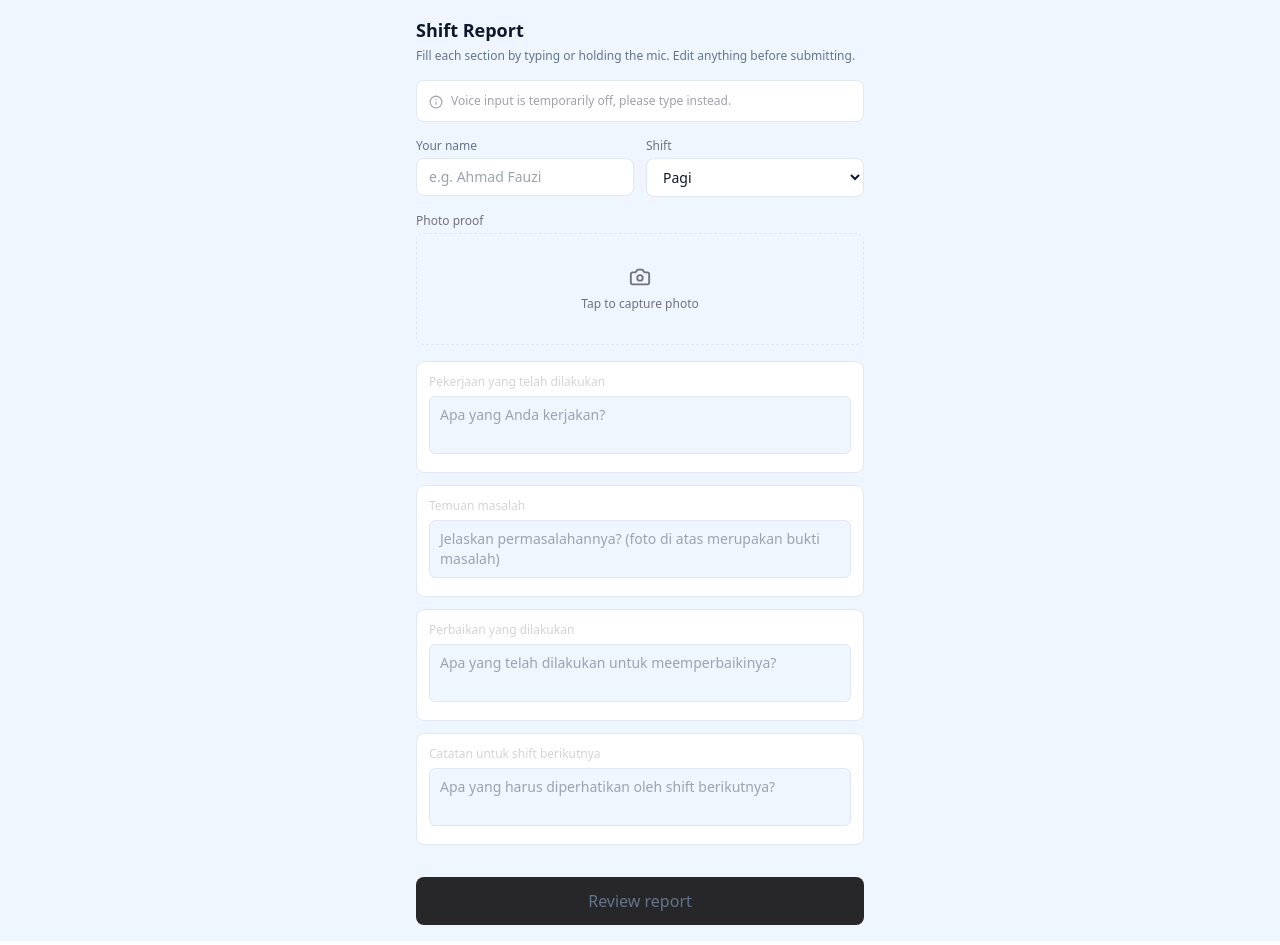
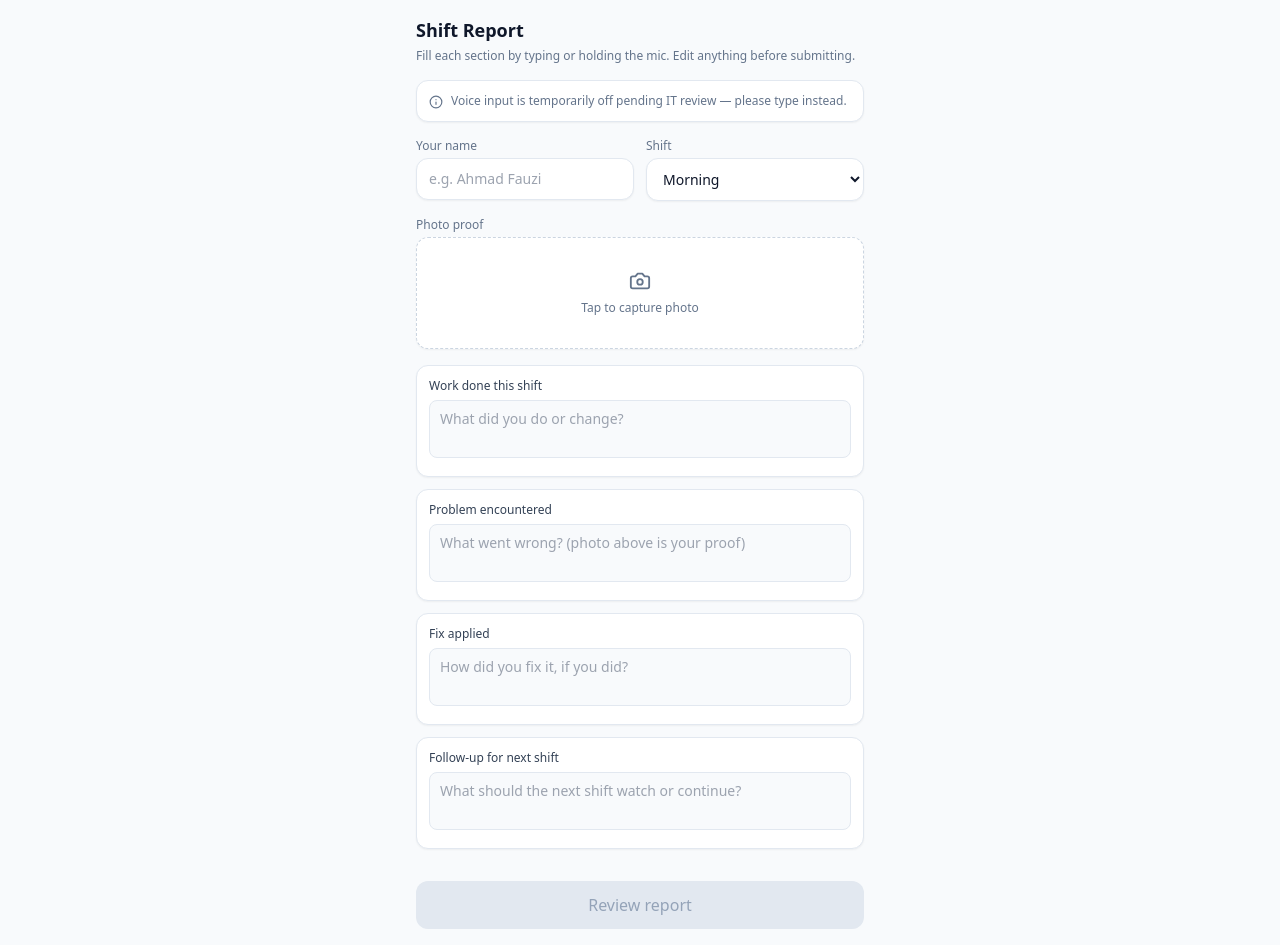
Before and after one commit to alifiadewi/Shift-Log, a React (Vite) app: page / in a window 1280 px wide. Built offline with nearby package versions, Linux system fonts and the light colour scheme.

Commit message:
Update App.jsx

```diff
--- a/src/App.jsx
+++ b/src/App.jsx
@@ -2,13 +2,13 @@ import React, { useState, useRef } from "react";
 import { Camera, Mic, Square, RotateCcw, CheckCircle2, Info } from "lucide-react";
 
 const CATEGORIES = [
-  { key: "workDone", label: "Pekerjaan yang telah dilakukan", placeholder: "Apa yang Anda kerjakan?" },
-  { key: "problem", label: "Temuan masalah", placeholder: "Jelaskan permasalahannya? (foto di atas merupakan bukti masalah)" },
-  { key: "solution", label: "Perbaikan yang dilakukan", placeholder: "Apa yang telah dilakukan untuk meemperbaikinya?" },
-  { key: "followUp", label: "Catatan untuk shift berikutnya", placeholder: "Apa yang harus diperhatikan oleh shift berikutnya?" },
+  { key: "workDone", label: "Work done this shift", placeholder: "What did you do or change?" },
+  { key: "problem", label: "Problem encountered", placeholder: "What went wrong? (photo above is your proof)" },
+  { key: "solution", label: "Fix applied", placeholder: "How did you fix it, if you did?" },
+  { key: "followUp", label: "Follow-up for next shift", placeholder: "What should the next shift watch or continue?" },
 ];
 
-const SHIFTS = ["Pagi", "Siang", "Malam"];
+const SHIFTS = ["Morning", "Afternoon", "Night"];
 
 // PENDING
 // Mic input sends raw audio to Google/Apple's speech service; AI cleanup sends text to Anthropic
@@ -19,7 +19,7 @@ const CLEANUP_ENDPOINT = "/api/cleanup";
 
 export default function ShiftReportForm() {
   const [name, setName] = useState("");
-  const [shift, setShift] = useState("Pagi");
+  const [shift, setShift] = useState("Morning");
   const [photo, setPhoto] = useState(null);
   const [fields, setFields] = useState({ workDone: "", problem: "", solution: "", followUp: "" });
   const [recordingKey, setRecordingKey] = useState(null);
@@ -96,7 +96,7 @@ export default function ShiftReportForm() {
       setFields((f) => ({ ...f, ...cleaned }));
     } catch (err) {
       console.error("Cleanup failed:", err);
-      setCleanupError("Couldn't clean up right now — your original text is still here.");
+      setCleanupError("Couldn't Summarize");
     } finally {
       setIsCleaning(false);
     }
@@ -127,33 +127,33 @@ export default function ShiftReportForm() {
 
   if (submitted) {
     return (
-      <div className="min-h-screen bg-blue-50 text-slate-900 flex items-center justify-center p-4">
-        <div className="w-full max-w-md bg-white border border-slate-200 rounded-xl p-6">
-          <div className="flex items-center gap-2 text-emerald-400 mb-4">
+      <div className="min-h-screen bg-slate-50 text-slate-900 flex items-center justify-center p-4">
+        <div className="w-full max-w-md bg-white border border-slate-200 rounded-2xl p-6 shadow-sm">
+          <div className="flex items-center gap-2 text-emerald-600 mb-4">
             <CheckCircle2 size={22} />
             <span className="font-medium">Report ready</span>
           </div>
-          <p className="text-sm text-zinc-400 mb-4">
+          <p className="text-sm text-slate-500 mb-4">
             There's no server yet, so nothing was actually sent. This is exactly what would go to the
             backend once it exists.
           </p>
-          <div className="bg-blue-50 border border-slate-200 rounded-lg p-3 text-xs text-zinc-300 space-y-2 max-h-72 overflow-auto">
+          <div className="bg-slate-50 border border-slate-200 rounded-xl p-3 text-xs text-slate-700 space-y-2 max-h-72 overflow-auto">
             <div><span className="text-slate-500">Name:</span> {submitted.name}</div>
             <div><span className="text-slate-500">Shift:</span> {submitted.shift}</div>
             <div><span className="text-slate-500">Time:</span> {submitted.submittedAt}</div>
             {CATEGORIES.map((c) => (
               <div key={c.key}>
                 <span className="text-slate-500">{c.label}:</span>{" "}
-                {submitted.fields[c.key] || <em className="text-zinc-600">empty</em>}
+                {submitted.fields[c.key] || <em className="text-slate-400">empty</em>}
               </div>
             ))}
           </div>
           {submitted.photo && (
-            <img src={submitted.photo} alt="Report proof" className="w-full rounded-lg mt-3 border border-slate-200" />
+            <img src={submitted.photo} alt="Report proof" className="w-full rounded-xl mt-3 border border-slate-200" />
           )}
           <button
             onClick={handleNewReport}
-            className="w-full mt-4 bg-amber-500 hover:bg-amber-400 text-zinc-950 font-medium rounded-lg py-2.5"
+            className="w-full mt-4 bg-blue-700 hover:bg-blue-800 text-white font-medium rounded-xl py-2.5 shadow-sm"
           >
             Start a new report
           </button>
@@ -163,15 +163,21 @@ export default function ShiftReportForm() {
   }
 
   return (
-    <div className="min-h-screen bg-blue-50 text-slate-900 p-4">
+    <div className="min-h-screen bg-slate-50 text-slate-900 p-4">
       <div className="max-w-md mx-auto">
         <h1 className="text-lg font-semibold mb-1">Shift Report</h1>
         <p className="text-xs text-slate-500 mb-4">Fill each section by typing or holding the mic. Edit anything before submitting.</p>
 
         {!VOICE_INPUT_ENABLED && (
-          <div className="flex items-start gap-2 bg-white border border-slate-200 rounded-lg p-3 mb-4 text-xs text-zinc-400">
+          <div className="flex items-start gap-2 bg-white border border-slate-200 rounded-xl p-3 mb-4 text-xs text-slate-500 shadow-sm">
             <Info size={14} className="mt-0.5 shrink-0" />
-            <span>Voice input is temporarily off, please type instead.</span>
+            <span>Voice input is temporarily off pending IT review — please type instead.</span>
+          </div>
+        )}
+        {VOICE_INPUT_ENABLED && !speechSupported && (
+          <div className="flex items-start gap-2 bg-white border border-slate-200 rounded-xl p-3 mb-4 text-xs text-slate-500 shadow-sm">
+            <Info size={14} className="mt-0.5 shrink-0" />
+            <span>Voice input isn't supported in this browser — typing still works for every field.</span>
           </div>
         )}
 
@@ -182,15 +188,15 @@ export default function ShiftReportForm() {
               value={name}
               onChange={(e) => setName(e.target.value)}
               placeholder="e.g. Ahmad Fauzi"
-              className="w-full bg-white border border-slate-200 rounded-lg px-3 py-2 text-sm outline-none focus:border-amber-500"
+              className="w-full bg-white border border-slate-200 rounded-xl px-3 py-2.5 text-sm outline-none focus:border-blue-500 shadow-sm"
             />
           </div>
           <div>
-            <label className="text-xs text-zinc-500 mb-1 block">Shift</label>
+            <label className="text-xs text-slate-500 mb-1 block">Shift</label>
             <select
               value={shift}
               onChange={(e) => setShift(e.target.value)}
-              className="w-full bg-white border border-slate-200 rounded-lg px-3 py-2 text-sm outline-none focus:border-amber-500"
+              className="w-full bg-white border border-slate-200 rounded-xl px-3 py-2.5 text-sm outline-none focus:border-blue-500 shadow-sm"
             >
               {SHIFTS.map((s) => (
                 <option key={s} value={s}>{s}</option>
@@ -200,7 +206,7 @@ export default function ShiftReportForm() {
         </div>
 
         <div className="mb-4">
-          <label className="text-xs text-zinc-500 mb-1 block">Photo proof</label>
+          <label className="text-xs text-slate-500 mb-1 block">Photo proof</label>
           <input
             ref={fileInputRef}
             type="file"
@@ -211,10 +217,10 @@ export default function ShiftReportForm() {
           />
           {photo ? (
             <div className="relative">
-              <img src={photo} alt="Captured proof" className="w-full rounded-lg border border-slate-200" />
+              <img src={photo} alt="Captured proof" className="w-full rounded-xl border border-slate-200" />
               <button
                 onClick={() => fileInputRef.current && fileInputRef.current.click()}
-                className="absolute bottom-2 right-2 bg-blue-50/80 border border-slate-200 rounded-full p-2"
+                className="absolute bottom-2 right-2 bg-zinc-950/80 border border-zinc-700 rounded-full p-2 text-white"
               >
                 <RotateCcw size={16} />
               </button>
@@ -222,7 +228,7 @@ export default function ShiftReportForm() {
           ) : (
             <button
               onClick={() => fileInputRef.current && fileInputRef.current.click()}
-              className="w-full flex flex-col items-center justify-center gap-2 border border-dashed border-slate-200 rounded-lg py-8 text-zinc-500 hover:border-amber-500 hover:text-amber-500"
+              className="w-full flex flex-col items-center justify-center gap-2 border border-dashed border-slate-300 rounded-xl py-8 text-slate-500 hover:border-blue-500 hover:text-blue-600 bg-white shadow-sm"
             >
               <Camera size={22} />
               <span className="text-xs">Tap to capture photo</span>
@@ -232,16 +238,16 @@ export default function ShiftReportForm() {
 
         <div className="space-y-3 mb-6">
           {CATEGORIES.map((c) => (
-            <div key={c.key} className="bg-white border border-slate-200 rounded-lg p-3">
+            <div key={c.key} className="bg-white border border-slate-200 rounded-xl p-3 shadow-sm">
               <div className="flex items-center justify-between mb-1.5">
-                <label className="text-xs font-medium text-zinc-300">{c.label}</label>
+                <label className="text-xs font-medium text-slate-700">{c.label}</label>
                 {speechSupported && (
                   <button
                     onClick={() => toggleRecording(c.key)}
                     className={
                       recordingKey === c.key
                         ? "flex items-center gap-1 bg-red-500 text-white text-xs px-2 py-1 rounded-full animate-pulse"
-                        : "flex items-center gap-1 bg-zinc-800 text-zinc-300 text-xs px-2 py-1 rounded-full hover:bg-zinc-700"
+                        : "flex items-center gap-1 bg-slate-100 text-slate-600 text-xs px-2 py-1 rounded-full hover:bg-slate-200"
                     }
                   >
                     {recordingKey === c.key ? <Square size={12} /> : <Mic size={12} />}
@@ -254,7 +260,7 @@ export default function ShiftReportForm() {
                 onChange={(e) => updateField(c.key, e.target.value)}
                 placeholder={c.placeholder}
                 rows={2}
-                className="w-full bg-blue-50 border border-slate-200 rounded-md px-2.5 py-2 text-sm outline-none focus:border-amber-500 resize-none"
+                className="w-full bg-slate-50 border border-slate-200 rounded-lg px-2.5 py-2 text-sm outline-none focus:border-blue-500 resize-none"
               />
             </div>
           ))}
@@ -266,17 +272,22 @@ export default function ShiftReportForm() {
               <button
                 onClick={cleanUpWithAI}
                 disabled={isCleaning || !Object.values(fields).some((v) => v.trim())}
-                className="flex-1 bg-zinc-800 hover:bg-zinc-700 disabled:opacity-40 disabled:cursor-not-allowed text-slate-900 text-sm font-medium rounded-lg py-2.5"
+                className="flex-1 bg-slate-100 hover:bg-slate-200 disabled:opacity-40 disabled:cursor-not-allowed text-slate-900 text-sm font-medium rounded-xl py-2.5"
               >
-                {isCleaning ? "Memproses..." : "Clean up"}
+                {isCleaning ? "Cleaning up..." : "Clean up with AI"}
               </button>
               {rawFields && (
-                <button onClick={undoCleanup} className="bg-white border border-slate-200 text-zinc-400 text-sm px-4 rounded-lg">
+                <button
+                  onClick={undoCleanup}
+                  className="bg-white border border-slate-200 text-slate-500 text-sm px-4 rounded-xl shadow-sm"
+                >
                   Undo
                 </button>
               )}
             </div>
-            {cleanupError && <p className="text-xs text-amber-500 mb-2">{cleanupError}</p>}
+            {cleanupError && (
+              <p className="text-xs text-red-600 mb-2">{cleanupError}</p>
+            )}
           </>
         )}
 
@@ -285,8 +296,8 @@ export default function ShiftReportForm() {
           disabled={!canSubmit}
           className={
             canSubmit
-              ? "w-full bg-amber-500 hover:bg-amber-400 text-zinc-950 font-medium rounded-lg py-3 mt-2"
-              : "w-full bg-zinc-800 text-slate-500 font-medium rounded-lg py-3 cursor-not-allowed mt-2"
+              ? "w-full bg-blue-700 hover:bg-blue-800 text-white font-medium rounded-xl py-3 mt-2 shadow-sm"
+              : "w-full bg-slate-200 text-slate-400 font-medium rounded-xl py-3 cursor-not-allowed mt-2"
           }
         >
           Review report
```
